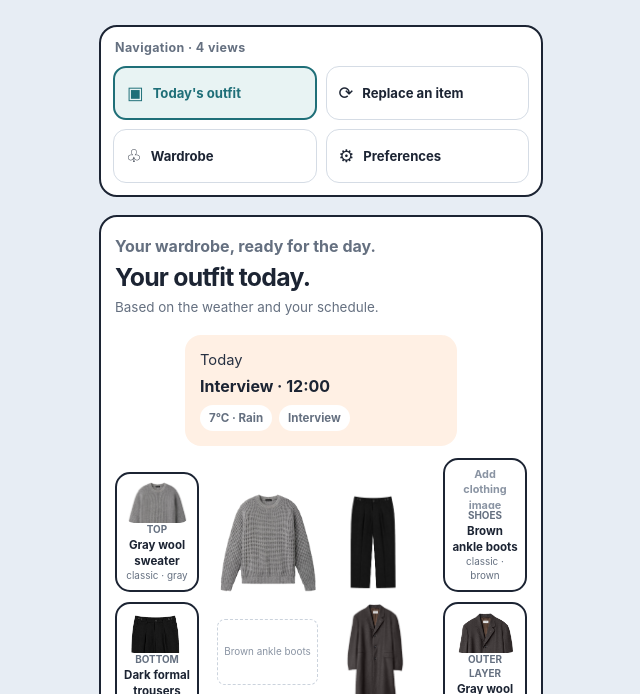
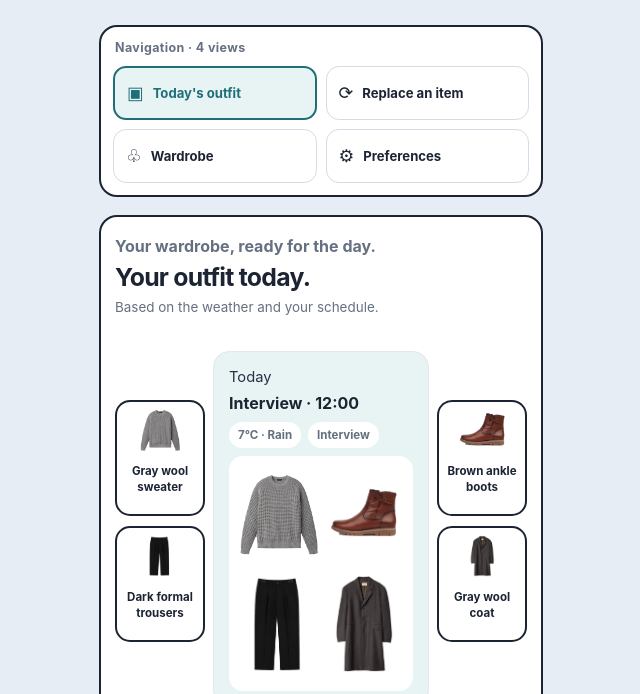
Before and after one commit to sfeedbackx/smart-dressing-system, a plain HTML site: page index.html in a window 1280 px wide. Shown: the part 106-800 px from the top of the page, without its empty margins (319-959 px from the left). Drawn offline with Linux system fonts and the light colour scheme.

Commit message:
fix : fix measures and UI consistency

```diff
--- a/index.html
+++ b/index.html
@@ -48,16 +48,16 @@
             </div>
             <span class="status-badge" id="status-badge">✓ Complete</span>
           </div>
-          <article class="context-card" aria-live="polite">
-            <div class="context-main">
-              <span id="context-date">Today</span>
-              <strong id="context-summary">—</strong>
-            </div>
-            <div class="context-tags" id="context-tags"></div>
-          </article>
           <div class="outfit-stage">
             <div class="outfit-side outfit-side-left" id="outfit-side-left"></div>
-            <div class="outfit-center" id="outfit-center"></div>
+            <article class="context-card" aria-live="polite">
+              <div class="context-main">
+                <span id="context-date">Today</span>
+                <strong id="context-summary">—</strong>
+              </div>
+              <div class="context-tags" id="context-tags"></div>
+              <div class="outfit-center" id="outfit-center"></div>
+            </article>
             <div class="outfit-side outfit-side-right" id="outfit-side-right"></div>
           </div>
           <div class="explanation" id="explanation"></div>
--- a/js/data.js
+++ b/js/data.js
@@ -158,6 +158,7 @@ const wardrobe = [
   {
     id: "black-formal-shoes",
     name: "Black formal shoes",
+    image: "assets/black-formal-shoes.png",
     category: "shoes",
     color: "black",
     warmth: "medium",
@@ -170,6 +171,7 @@ const wardrobe = [
   {
     id: "white-sneakers",
     name: "White sneakers",
+    image: "assets/white-sneakers.png",
     category: "shoes",
     color: "white",
     warmth: "light",
@@ -182,6 +184,7 @@ const wardrobe = [
   {
     id: "brown-ankle-boots",
     name: "Brown ankle boots",
+    image: "assets/brown-ankle-boots.png",
     category: "shoes",
     color: "brown",
     warmth: "warm",
@@ -194,6 +197,7 @@ const wardrobe = [
   {
     id: "sport-running-shoes",
     name: "Sport running shoes",
+    image: "assets/sport-running-shoes.png",
     category: "shoes",
     color: "gray",
     warmth: "light",
--- a/js/ui.js
+++ b/js/ui.js
@@ -4,6 +4,11 @@ const CATEGORY_LABELS = {
   outerLayer: "Outer layer",
   shoes: "Shoes",
 };
+
+const COLORS = {
+  tealSoft: "#e8f3f3",
+  warningSoft: "#fff7e8"
+}
 
 const ACTIVITY_LABELS = {
   interview: "Interview",
@@ -65,11 +70,15 @@ function formatSituation(situation) {
   const weather = situation.weather.available
     ? `${situation.weather.temperature.temperature}°C · ${situation.precipitation === "rainy" ? "Rain" : "Clear"}`
     : "Weather unavailable";
-  return { eventLabel, weather };
+  console.log(situation.weather.temperature.level)
+  const backgroundColor = situation.weather.temperature.level === "cold" ? COLORS.tealSoft :  situation.weather.temperature.level === "hot" ? COLORS.warningSoft : ""
+
+  return { eventLabel, weather , backgroundColor };
 }
 
 function renderContext(situation) {
   const labels = formatSituation(situation);
+  document.querySelector(".context-card").style.background = labels.backgroundColor
   document.querySelector("#context-summary").textContent = labels.eventLabel;
   document.querySelector("#context-tags").innerHTML = `
     <span class="context-tag">${labels.weather}</span>
@@ -83,9 +92,7 @@ function renderOutfit(recommendation) {
   const renderCard = ([category, item]) => `
     <article class="clothing-card clothing-${category}">
       <div class="clothing-image">${item.image ? `<img src="${item.image}" alt="${item.name}">` : "Add clothing image"}</div>
-      <span class="slot">${CATEGORY_LABELS[category]}</span>
       <strong>${item.name}</strong>
-      <small>${item.formality} · ${item.color}</small>
     </article>
   `;
   const leftCategories = new Set(["top", "bottom"]);
@@ -93,9 +100,11 @@ function renderOutfit(recommendation) {
   const right = entries.filter(([category]) => !leftCategories.has(category));
   document.querySelector("#outfit-side-left").innerHTML = left.map(renderCard).join("");
   document.querySelector("#outfit-side-right").innerHTML = right.map(renderCard).join("");
+  const order = ["top", "shoes", "bottom", "outerLayer"];
+  const sorted = order.map(cat => entries.find(([category]) => category === cat)).filter(Boolean);
   document.querySelector("#outfit-center").innerHTML = `
     <div class="outfit-art">
-      ${entries.map(([, item]) => item.image
+      ${sorted.map(([, item]) => item.image
         ? `<img src="${item.image}" alt="">`
         : `<span class="art-placeholder">${item.name}</span>`).join("")}
     </div>
--- a/styles.css
+++ b/styles.css
@@ -70,7 +70,10 @@ h2 { color: var(--navy); font-size: 1.35rem; letter-spacing: -.03em; line-height
 }
 .context-card, .settings-card {
   margin-top: 16px; padding: 15px; border: 1px solid var(--line);
-  border-radius: var(--radius); background: var(--soft);
+  border-radius: var(--radius);
+}
+.settings-card{
+  background : var(--soft)
 }
 .context-card.compact { padding: 12px 15px; }
 .context-main { gap: 12px; font-size: .82rem; }
@@ -91,16 +94,13 @@ h2 { color: var(--navy); font-size: 1.35rem; letter-spacing: -.03em; line-height
 .outfit-grid { display: grid; grid-template-columns: 1fr 1fr; gap: 10px; margin-top: 18px; }
 .clothing-card {
   min-height: 118px; padding: 12px; border-radius: 14px; background: var(--soft);
-  display: flex; flex-direction: column; justify-content: space-between;
+  display: flex; flex-direction: column; row-gap: 12px;
 }
 .clothing-image {
-  width: 100%;
+  /* width: 100%; */
   height: 52px;
-  display: grid;
   place-items: center;
   overflow: hidden;
-  border: 1px dashed #cbd3dd;
-  border-radius: 10px;
   background: #eef2f6;
   color: var(--muted);
   font-size: .68rem;
@@ -152,7 +152,7 @@ h2 { color: var(--navy); font-size: 1.35rem; letter-spacing: -.03em; line-height
 .replace-current { margin-top: 14px; padding: 13px; border-radius: 13px; background: var(--soft); }
 .replace-current strong { display: block; margin-top: 3px; color: var(--navy); }
 .alternative-list, .wardrobe-list { display: grid; gap: 9px; }
-.alternative-card, .wardrobe-row { gap: 12px; padding: 12px; border: 1px solid var(--line); border-radius: 13px; }
+.alternative-card, .wardrobe-row { gap: 16px; padding: 12px; border: 1px solid var(--line); border-radius: 13px; }
 .alternative-card.is-selected { border-color: var(--teal); background: var(--teal-soft); }
 .alternative-card input { accent-color: var(--teal); }
 .item-copy { flex: 1; }
@@ -239,13 +239,13 @@ h1 { font-size: 2rem; font-weight: 500; }
   margin: 0 auto 12px;
   max-width: 272px;
   border: 0;
-  background: #fff0e4;
+  /* background: red; */
 }
 .context-card { border-radius: 16px; }
 .context-main { align-items: flex-start; flex-direction: column; gap: 4px; font-size: .92rem; }
 .context-main strong { font-size: 1rem; }
-.context-tags { margin-top: 8px; }
-.outfit-stage { display: grid; grid-template-columns: 84px minmax(0, 1fr) 84px; gap: 8px; align-items: center; }
+.context-tags { margin-top: 8px;  margin-bottom : 8px; }
+.outfit-stage { display: grid; grid-template-columns: 90px minmax(0, 1fr) 90px; gap: 8px; align-items: center; }
 .outfit-side { display: grid; gap: 10px; }
 .outfit-center { min-width: 0; }
 .outfit-art {
```
Also changed, not shown: assets/black-formal-shoes.png (added), assets/brown-ankle-boots.png (added), assets/sport-running-shoes.png (added), assets/white-sneakers.png (added).
